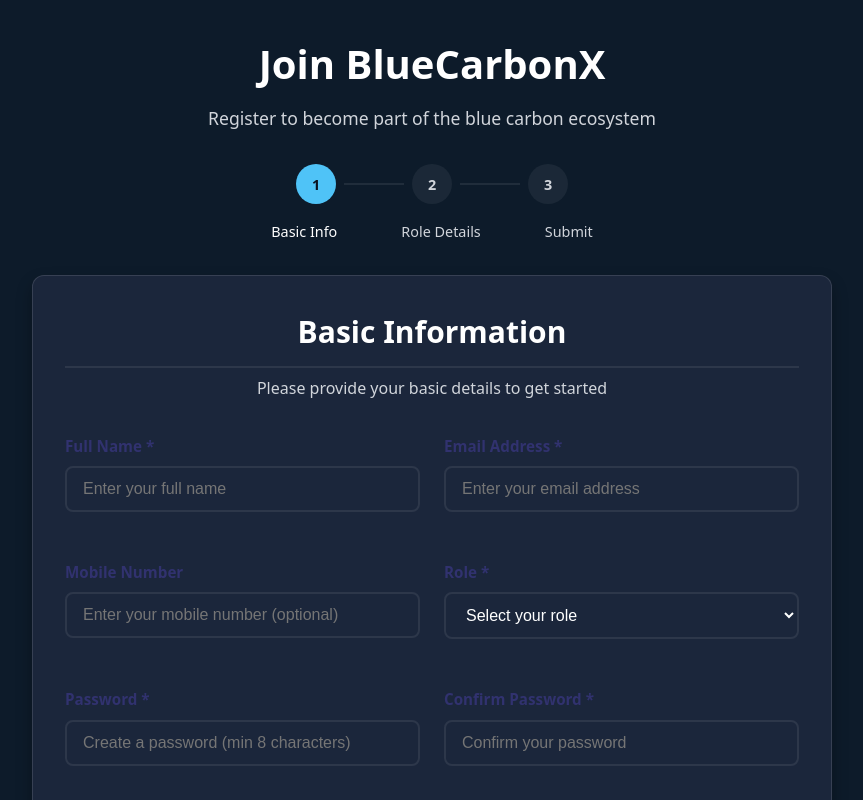
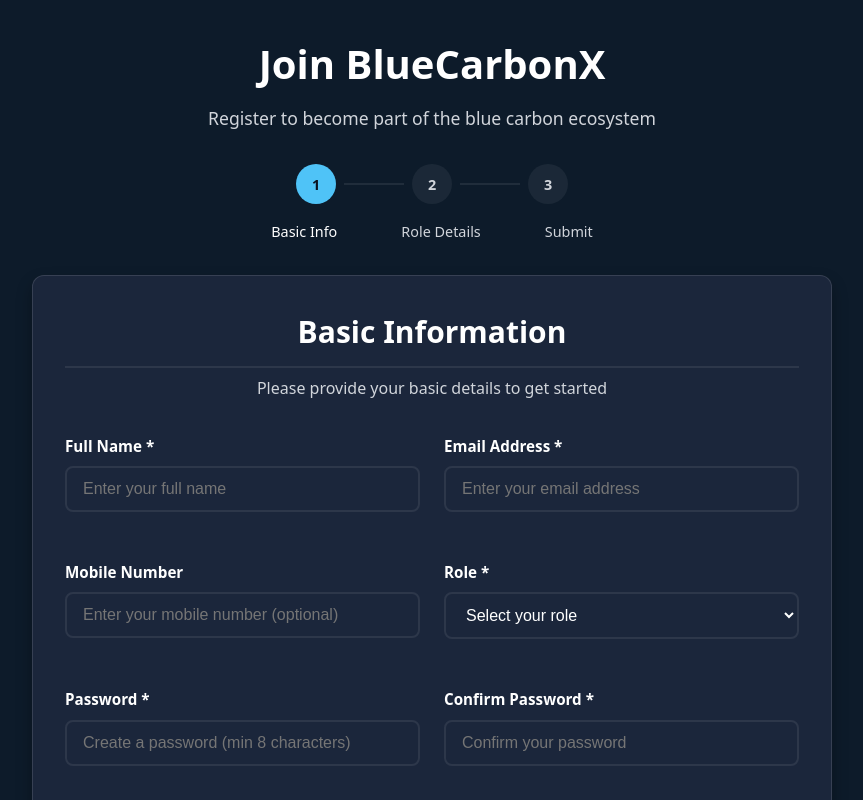
Before and after one commit to meet25284/BlueCarbonX, a React (Vite) app: page /register in a window 1280 px wide. Shown: the top 800 px of the page, without its empty margins (208-1071 px from the left). Built offline with nearby package versions, Linux system fonts and the light colour scheme; a web font is replaced by a local one.

Commit message:
final for internal mvp

```diff
--- a/src/components/RegisterFrontend.css
+++ b/src/components/RegisterFrontend.css
@@ -145,6 +145,7 @@
 .form-label {
   display: block;
   font-weight: 600;
+  color: white;
   margin-bottom: 0.5rem;
   font-size: 0.9rem;
 }
--- a/src/components/verifier/ActionButtons.css
+++ b/src/components/verifier/ActionButtons.css
@@ -123,7 +123,7 @@
 
 .form-group label {
   display: block;
-  color: #31326F;
+  color: white;
   font-weight: 600;
   margin-bottom: 0.5rem;
   font-size: 0.95rem;
--- a/src/landing.jsx
+++ b/src/landing.jsx
@@ -2,6 +2,7 @@
 import './App.css'
 import Footer from './components/ui/Footer'
 import Header from './components/ui/Header'
+
 
 function Landing() {
   const navigate = useNavigate()
@@ -19,6 +20,7 @@
         height: "90vh",
         width: "100%",
         textAlign: 'center',
+
       }}
       >
         <div className="hero-content">
@@ -31,7 +33,7 @@
           <div className="hero-buttons">
             <button className="btn btn-primary btn-large" onClick={() => navigate('/producer')}>Login as Producer</button>
             <button className="btn btn-secondary btn-large" onClick={() => navigate('/verifier')}>Login as Verifier</button>
-            <button className="btn btn-outline btn-large" onClick={() => navigate('/marketplace')}>Explore Marketplace</button>
+            <button className="btn btn-outline btn-large" onClick={() => navigate('/marketplace')} style={{backgroundColor : '#00c5ff'}}>Explore Marketplace</button>
           </div>
         </div>
       </section>
```
